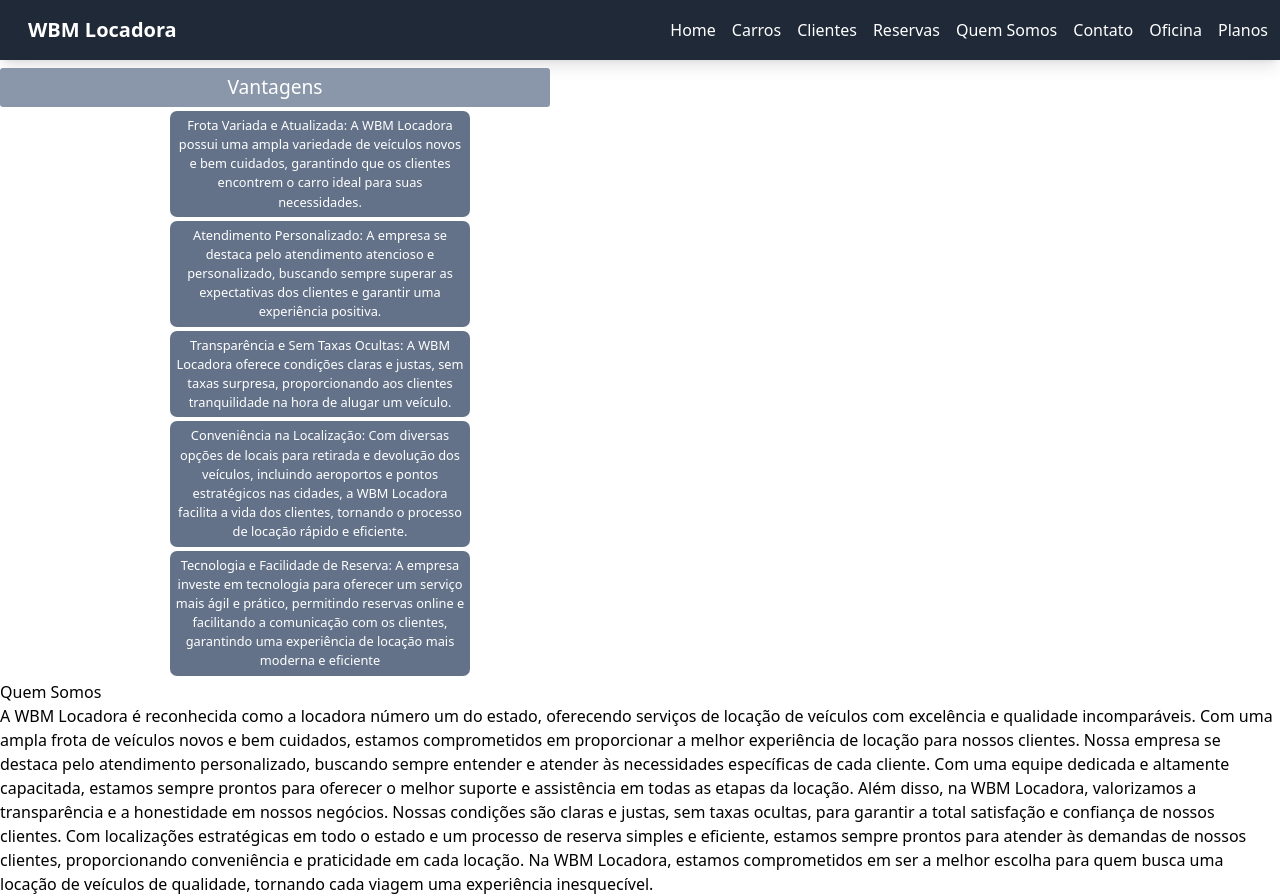
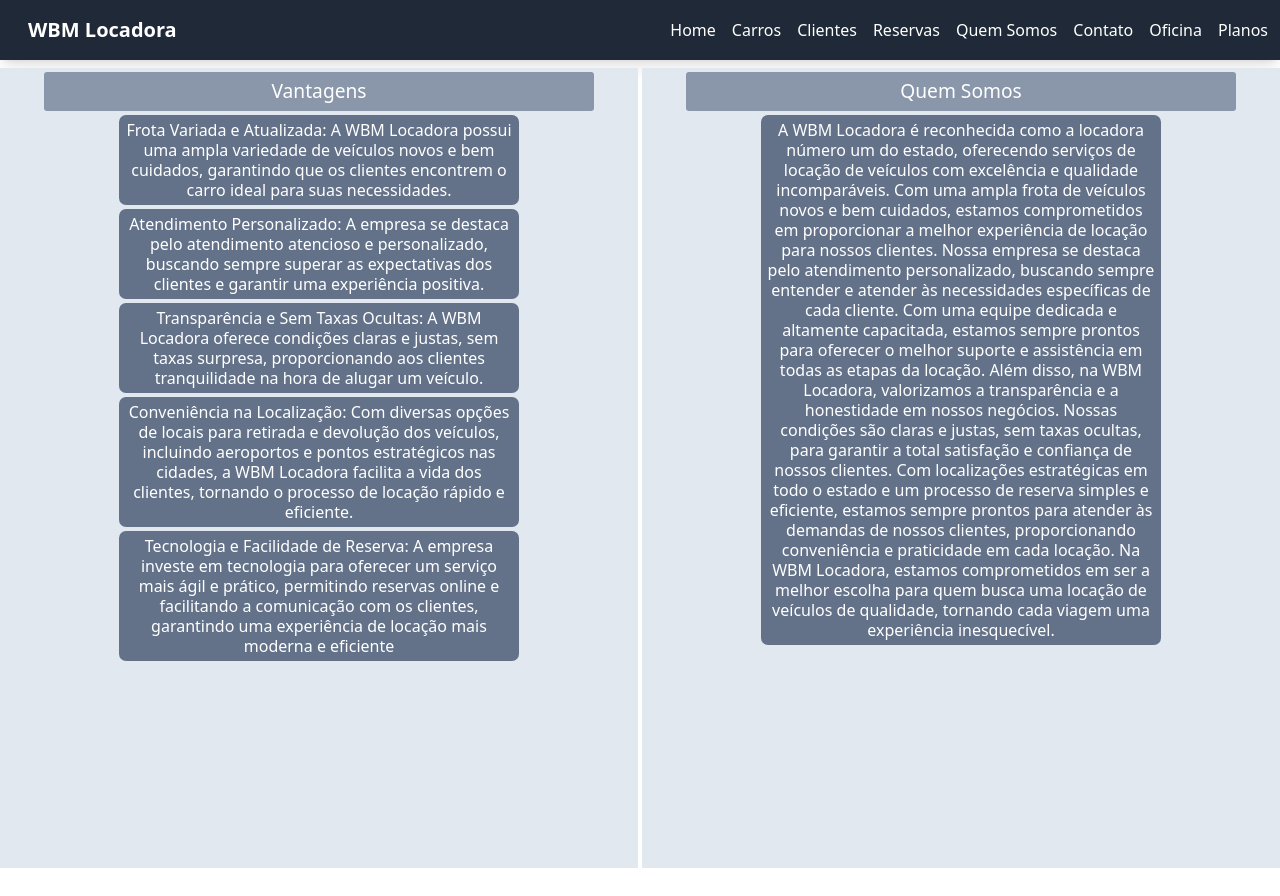
Before and after one commit to waltherpires/frontend-ambientes, a React (Create React App) app: page /quemsomos in a window 1280 px wide. After the commit the page ends 872 px from the top, so only its background shows below. Built offline with nearby package versions, Linux system fonts and the light colour scheme.

Commit message:
terminei pagina QuemSomos

```diff
--- a/src/components/Quadro/index.js
+++ b/src/components/Quadro/index.js
@@ -1,13 +1,14 @@
 import { styled } from "styled-components";
 
 const Quadro = styled.div`
-  max-width: 300px;
+  max-width: 400px;
   background-color: #637289;
   color: #ffffff;
   border-radius: 7px;
   padding: 5px;
+  line-height: 20px;
 
-  font-size: 0.8em;
+  font-size: 1em;
 `;
 
 export default Quadro;
--- a/src/components/Titulo/index.js
+++ b/src/components/Titulo/index.js
@@ -6,7 +6,6 @@
   color: #ffffff;
   border-radius: 3px;
   padding: 5px;
-  margin-top: 8px;
 
   font-size: 1.2em;
   text-align: center;
--- a/src/pages/QuemSomos/index.js
+++ b/src/pages/QuemSomos/index.js
@@ -4,13 +4,10 @@
 
 export default function QuemSomos() {
   return (
-    <div className="container mt-2 mx-auto">
-      <div className="row">
+    <div className="container mt-2 columns-2 gap-1 mx-auto">
       {/* Seção de Vantagens */}
-        <div className="w-full col-md-6 text-center md:w-1/2">
-          <div>
-            <Titulo>Vantagens</Titulo>
-          </div>
+      <div className="mx-auto text-center pt-1 bg-slate-200 h-screen">
+        <Titulo className="w-full mx-auto">Vantagens</Titulo>
 
         <Quadro className="my-1 mx-auto">
           <p>
@@ -30,9 +27,9 @@
 
         <Quadro className="my-1 mx-auto">
           <p>
-              Transparência e Sem Taxas Ocultas: A WBM Locadora oferece
-              condições claras e justas, sem taxas surpresa, proporcionando aos
-              clientes tranquilidade na hora de alugar um veículo.
+            Transparência e Sem Taxas Ocultas: A WBM Locadora oferece condições
+            claras e justas, sem taxas surpresa, proporcionando aos clientes
+            tranquilidade na hora de alugar um veículo.
           </p>
         </Quadro>
 
@@ -47,18 +44,18 @@
 
         <Quadro className="my-1 mx-auto">
           <p>
-              Tecnologia e Facilidade de Reserva: A empresa investe em
-              tecnologia para oferecer um serviço mais ágil e prático,
-              permitindo reservas online e facilitando a comunicação com os
-              clientes, garantindo uma experiência de locação mais moderna e
-              eficiente
+            Tecnologia e Facilidade de Reserva: A empresa investe em tecnologia
+            para oferecer um serviço mais ágil e prático, permitindo reservas
+            online e facilitando a comunicação com os clientes, garantindo uma
+            experiência de locação mais moderna e eficiente
           </p>
         </Quadro>
       </div>
 
       {/* Seção de Quem Somos */}
-        <div className="col-md-6">
-          <h2>Quem Somos</h2>
+      <div className="mx-auto text-center mt-2 pt-1 bg-slate-200 h-screen">
+        <Titulo className="w-full mx-auto">Quem Somos</Titulo>
+        <Quadro className="my-1 mx-auto">
           <p>
             A WBM Locadora é reconhecida como a locadora número um do estado,
             oferecendo serviços de locação de veículos com excelência e
@@ -79,7 +76,7 @@
             escolha para quem busca uma locação de veículos de qualidade,
             tornando cada viagem uma experiência inesquecível.
           </p>
-        </div>
+        </Quadro>
       </div>
     </div>
   );
```
Lines whose indentation alone changed are shown as unchanged.
